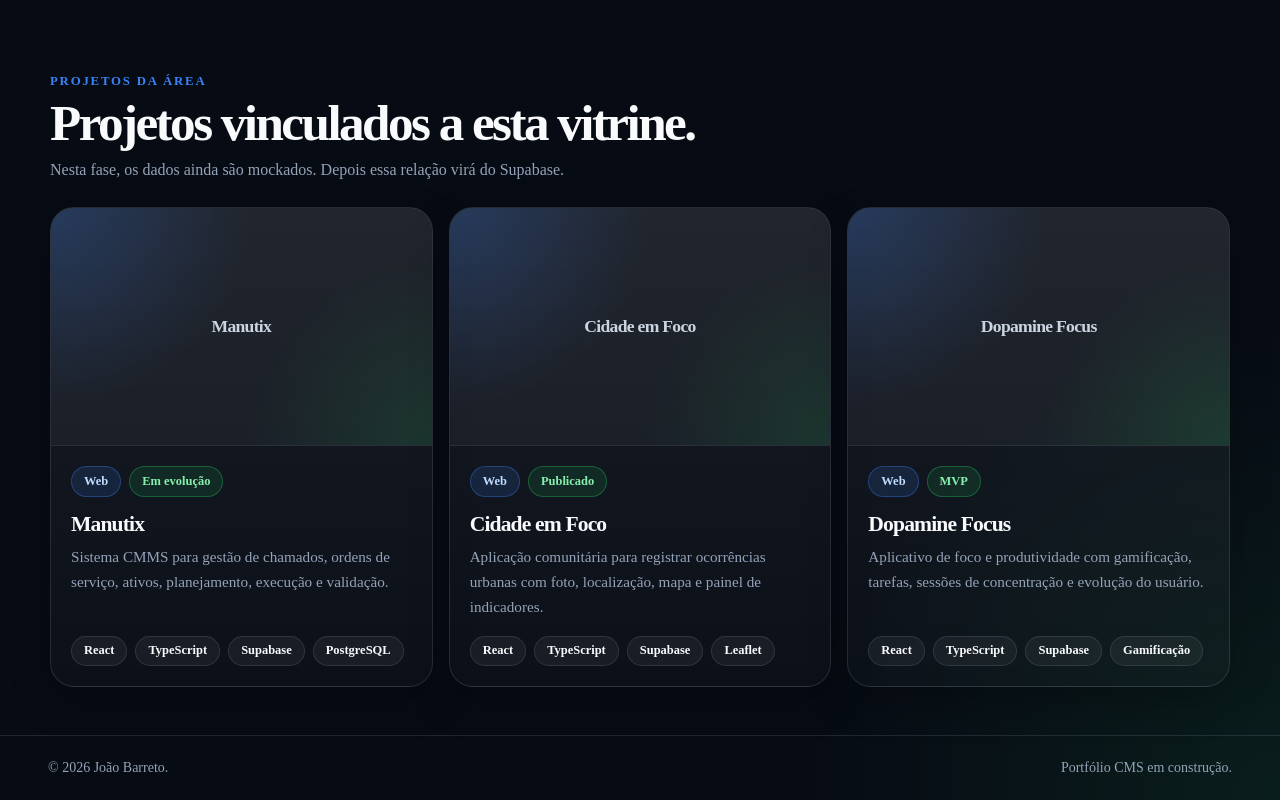
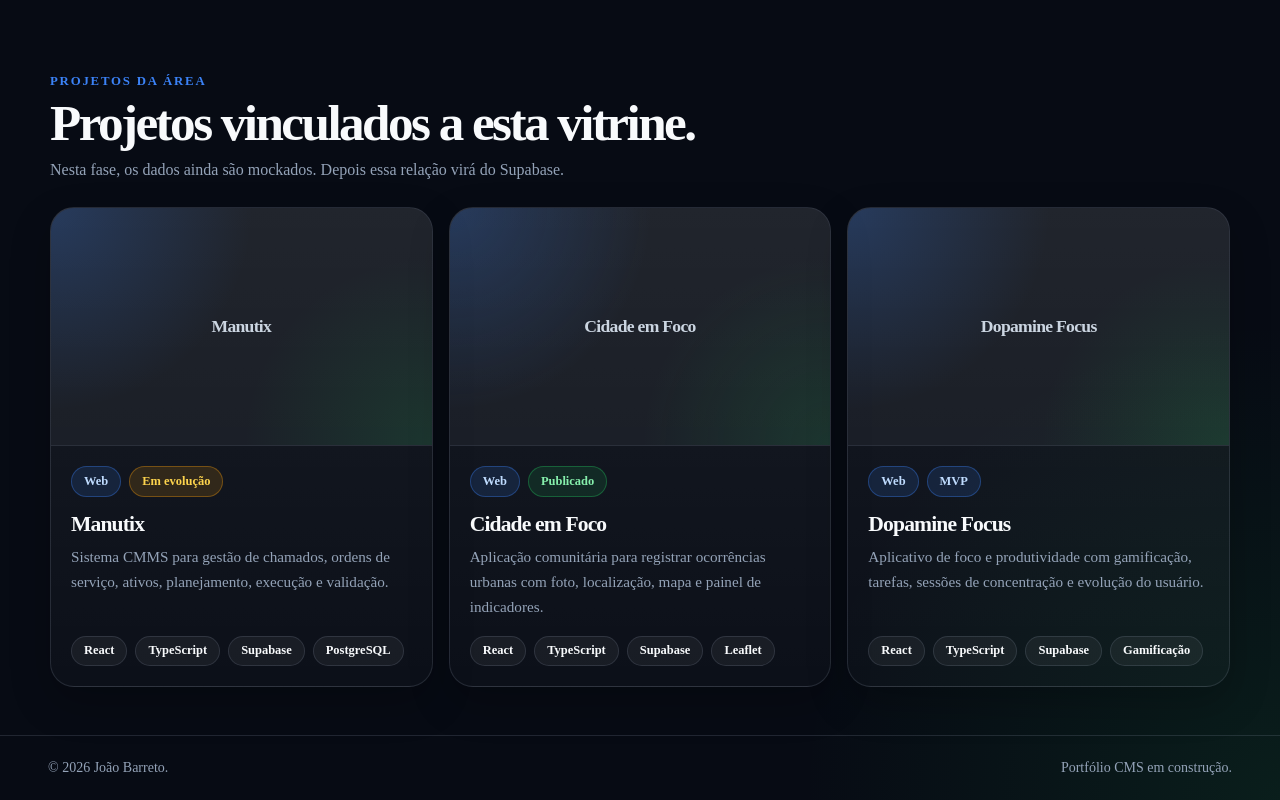
Before and after one commit to JoaoBarreto35/portfolio_cms_react_ts, a React (Vite) app: page /web in a window 1280 px wide. Shown: the part 505-1305 px from the top of the page. Built offline with nearby package versions, Linux system fonts and the light colour scheme.

Commit message:
refactor: add project status badge variants

```diff
--- a/src/components/ui/Badge/index.tsx
+++ b/src/components/ui/Badge/index.tsx
@@ -2,7 +2,14 @@ import type { ReactNode } from "react";
 
 import styles from "./styles.module.css";
 
-type BadgeVariant = "default" | "primary" | "success" | "warning" | "danger" | "purple";
+export type BadgeVariant =
+  | "default"
+  | "primary"
+  | "success"
+  | "warning"
+  | "danger"
+  | "purple";
+
 type BadgeSize = "sm" | "md";
 
 interface BadgeProps {
--- a/src/features/portfolio/components/ProjectCard/index.tsx
+++ b/src/features/portfolio/components/ProjectCard/index.tsx
@@ -1,6 +1,8 @@
 import { Link } from "react-router-dom";
 
 import { Badge } from "../../../../components/ui/Badge";
+import { getProjectStatusBadgeVariant } from "../../utils/getProjectStatusBadgeVariant";
+
 
 import styles from "./styles.module.css";
 
@@ -41,7 +43,7 @@ export function ProjectCard({
             {category}
           </Badge>
 
-          <Badge variant="success" size="sm">
+          <Badge variant={getProjectStatusBadgeVariant(status)} size="sm">
             {status}
           </Badge>
         </div>
--- a/src/features/portfolio/pages/ProjectDetailsPage/index.tsx
+++ b/src/features/portfolio/pages/ProjectDetailsPage/index.tsx
@@ -1,6 +1,8 @@
 import { useParams } from "react-router-dom";
 
 import { Badge } from "../../../../components/ui/Badge";
+import { getProjectStatusBadgeVariant } from "../../utils/getProjectStatusBadgeVariant";
+
 import { ButtonLink } from "../../../../components/ui/ButtonLink";
 import { projectDetailsBySlug } from "../../data/mockPortfolioData";
 
@@ -40,7 +42,9 @@ export function ProjectDetailsPage() {
             <p className={styles.subtitle}>{project.subtitle}</p>
           </div>
 
-          <Badge variant="success">{project.status}</Badge>
+          <Badge variant={getProjectStatusBadgeVariant(project.status)}>
+            {project.status}
+          </Badge>
         </div>
       </section>
 
--- /dev/null
+++ b/src/features/portfolio/utils/getProjectStatusBadgeVariant.ts
@@ -0,0 +1,27 @@
+import type { BadgeVariant } from "../../../components/ui/Badge";
+
+export function getProjectStatusBadgeVariant(status: string): BadgeVariant {
+  const normalizedStatus = status.trim().toLowerCase();
+
+  if (normalizedStatus === "publicado") {
+    return "success";
+  }
+
+  if (normalizedStatus === "em evolução" || normalizedStatus === "em evolucao") {
+    return "warning";
+  }
+
+  if (normalizedStatus === "mvp") {
+    return "primary";
+  }
+
+  if (normalizedStatus === "conceito") {
+    return "purple";
+  }
+
+  if (normalizedStatus === "estudo") {
+    return "default";
+  }
+
+  return "default";
+}
```
